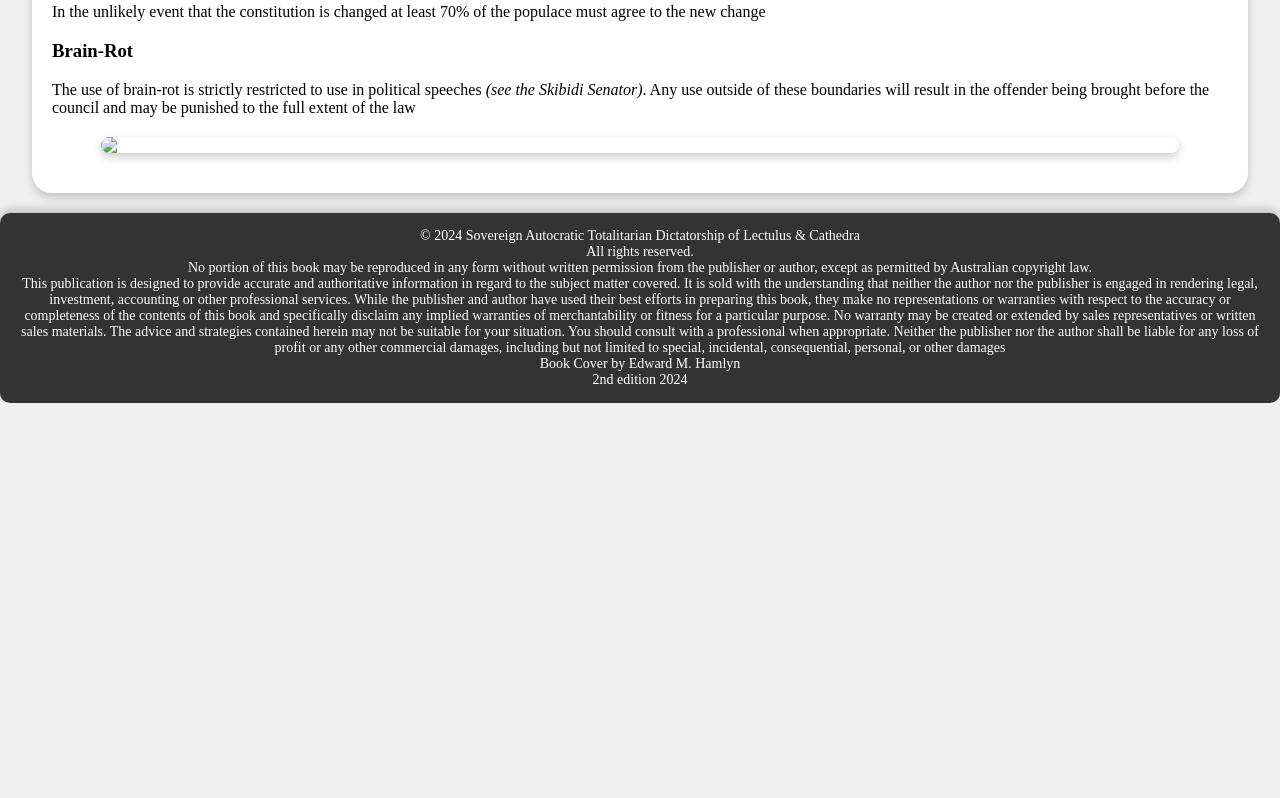
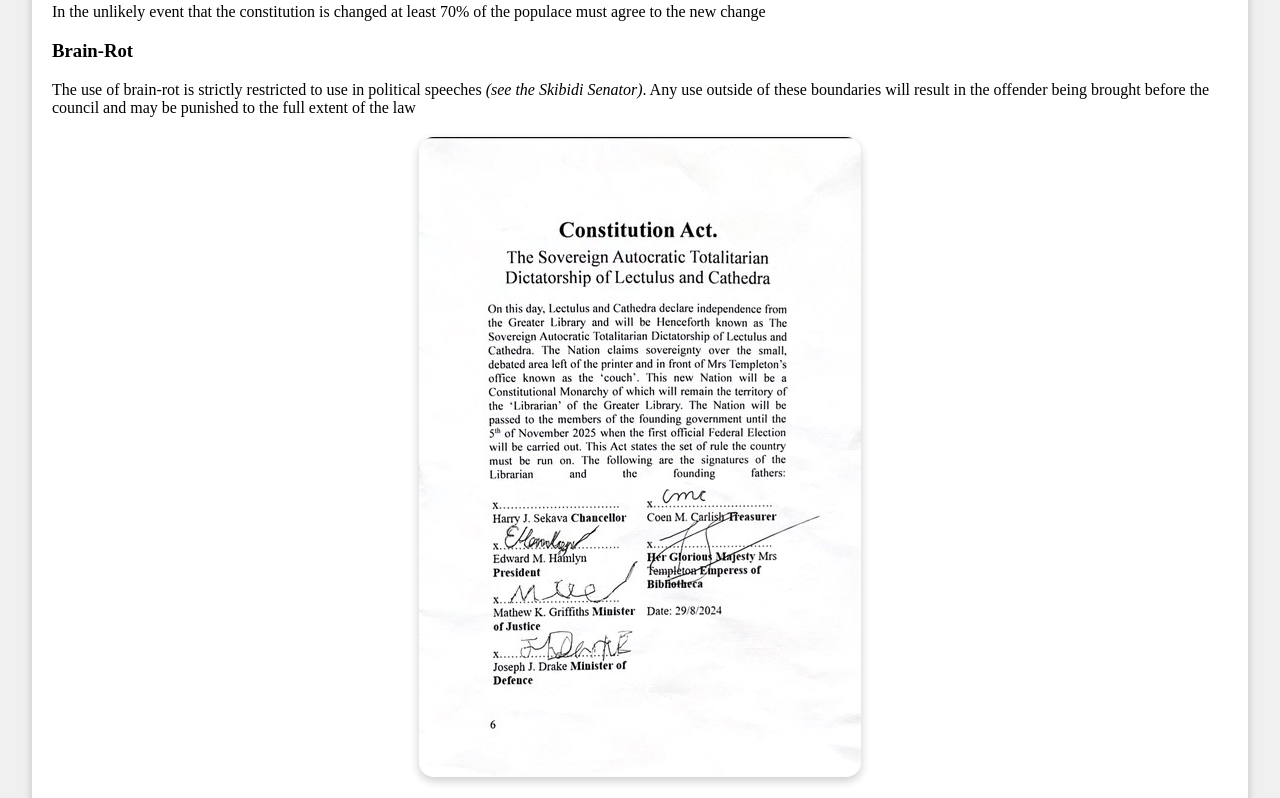
Before and after one commit to AquaticYak1/Lectulus_Cathedra, a plain HTML site: page consitution.html in a window 1280 px wide. Shown: the part 4620-5418 px from the top of the page. Before the commit the page ends 5023 px from the top, so only its background shows below. Drawn offline with Linux system fonts and the light colour scheme.

Commit message:
Update consitution.html

```diff
--- a/consitution.html
+++ b/consitution.html
@@ -207,7 +207,7 @@
     <h3 id="brain-rot">Brain-Rot</h3>
     <p>The use of brain-rot is strictly restricted to use in political speeches <em>(see the Skibidi Senator)</em>. Any use outside of these boundaries will result in the offender being brought before the council and may be punished to the full extent of the law</p>
 
-    <img src="con.jpg" id="act" class="flag-image">
+    <img src="img_con.jpg" id="act" class="flag-image">
 
 </div>
 
```
